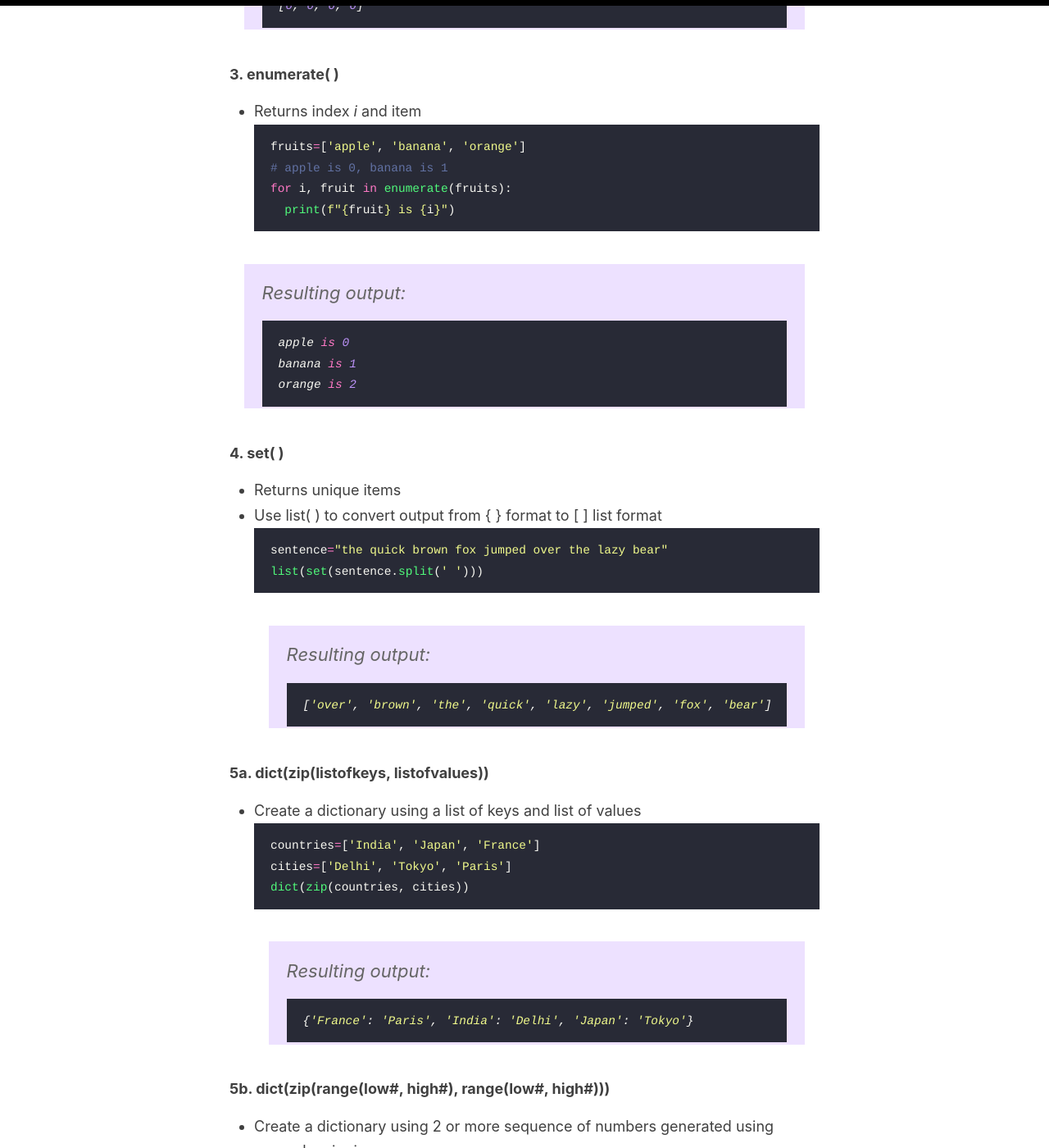
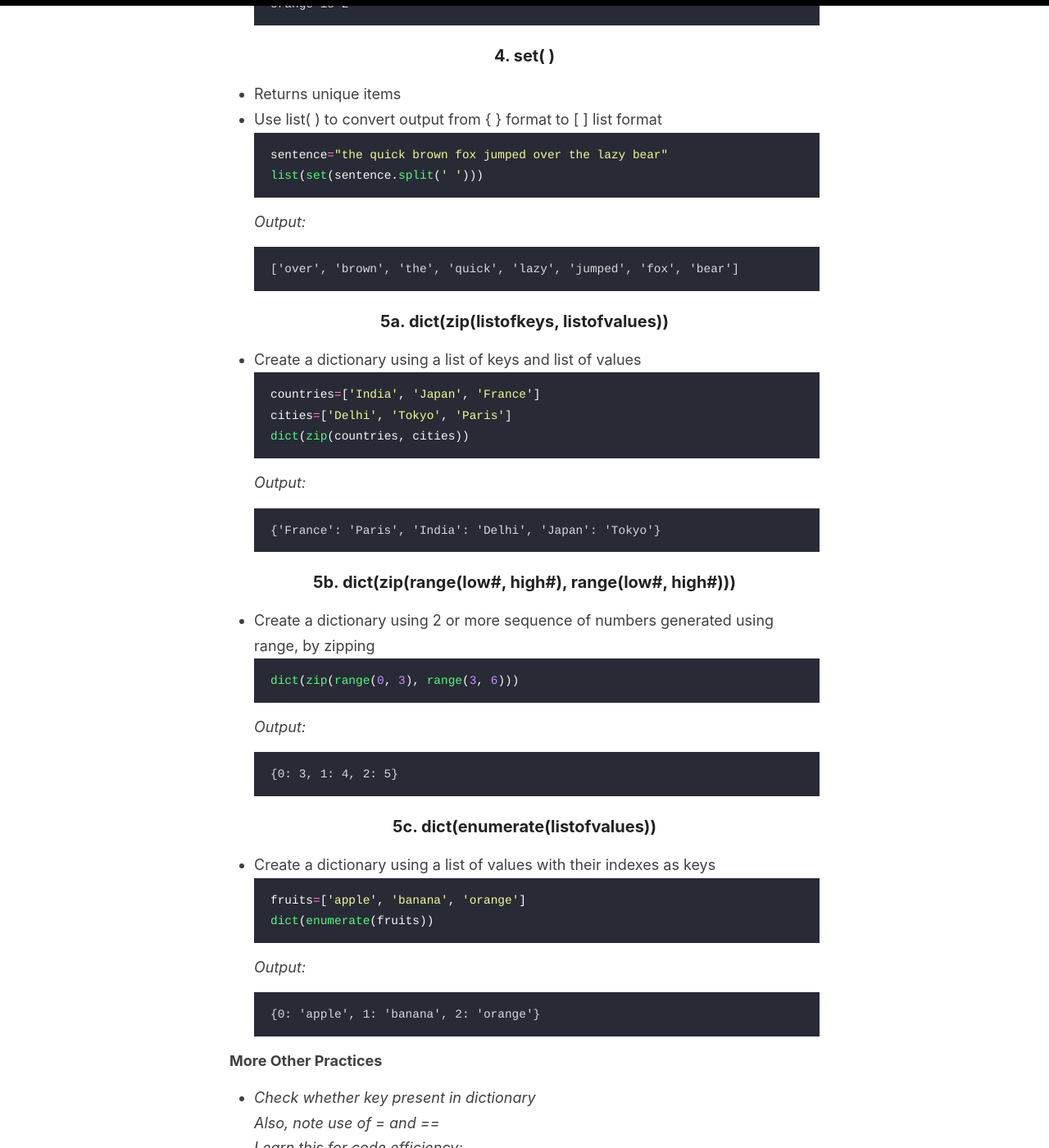
Before and after one commit to liawbeile/liawbeile.github.io, a Jekyll site: the page built from _posts/2021-4-8-april8.md, in a window 1280 px wide and 1400 px high, scrolled down 3522 px. Shown: the whole window at 82% size. Built offline with Jekyll 4.4.1, drawn with Linux system fonts in a browser that asks for light colours; some of the changed text lies outside the part shown.

Commit message:
updated posts format

````diff
--- a/_posts/2021-4-8-april8.md
+++ b/_posts/2021-4-8-april8.md
@@ -14,35 +15,38 @@ categories: Miscellaneous
 
 I also did some practice problems.
 
-### What I learnt:
-**1a. range(number#)**
+---
+
+## What I learnt:
+
+### 1a. range(number#)
 - Returns numbers from 0 to number#-1
 ```python
 for number in range(4):
     print(number)
 ```
-> *Resulting output:*
-```python
+*Output:*
+```
 0
 1
 2
 3
 ```
 
-**1b. range(low#, high#)**
+### 1b. range(low#, high#)
 - Returns numbers from low# to high#-1
 ```python
 for number in range(2,5):
     print(number)
 ```
-> *Resulting output:*
-```python
+*Output:*
+```
 2
 3
 4
 ```
 
-**1c. range(low#, high#, step#)**
+### 1c. range(low#, high#, step#)
 - Returns numbers in that range, from low to high.
 - Number sequence depends on if there is a step.
 - Range returns an iterator.
@@ -51,30 +55,29 @@ for number in range(2,5):
 for number in range(3, 10, 2):
     print(number)
 ```
-> *Resulting output:*
-```python
+*Output:*
+```
 3
 5
 7
 9
 ```
 
-**Practices**
+### Practices
 
-- Practice example:
-Create a dictionary of key value pairs of *number : number to the power of 2* using range(0,10)
+- Create a dictionary of key value pairs of *number : number to the power of 2* using range(0,10)
 ```python
 d={}
 for number in range(0,10):
     d[number]=number**2
 print(d)
 ```
-> *Resulting output:*
-```python
+*Output:*
+```
 {0: 0, 1: 1, 2: 4, 3: 9, 4: 16, 5: 25, 6: 36, 7: 49, 8: 64, 9: 81}
 ```
 
-**2. zip(list1, list2, list3..)**
+### 2. zip(list1, list2, list3..)
 - Combines two or more iterators together
 ```python
 list1=[1, 3, 5]
@@ -83,17 +86,16 @@ list3=[3, 4, 5]
 for item1, item2, item3 in zip(list1, list2, list3):
     print(item1, item2, item3)
 ```
-> *Resulting output:*
-```python
+*Output:*
+```
 1 2 3
 3 4 4
 5 6 5
 ```
 
-**Practices**
+### Practices
 
-- Practice example:
-Using 2 lists - subtract values of list2 from list1 & print those values as a list, using zip( )
+- Using 2 lists - subtract values of list2 from list1 & print those values as a list, using zip( )
 ```python
 list1=[10,9,8,7]
 list2=[4,3,2,1]
@@ -104,13 +106,12 @@ for number1,number2 in zip(list1,list2):
     list3.append(result)
 print(list3)
 ```
-
-> *Resulting output:*
-```python
+*Output:*
+```
 [6, 6, 6, 6]
 ```
 
-**3. enumerate( )**
+### 3. enumerate( )
 - Returns index *i* and item
 ```python
 fruits=['apple', 'banana', 'orange']
@@ -118,63 +119,61 @@ fruits=['apple', 'banana', 'orange']
 for i, fruit in enumerate(fruits):
     print(f"{fruit} is {i}")
 ```
-
-> *Resulting output:*
-```python
+*Output:*
+```
 apple is 0
 banana is 1
 orange is 2
 ```
 
-**4. set( )**
+### 4. set( )
 - Returns unique items
 - Use list( ) to convert output from { } format to [ ] list format
 ```python
 sentence="the quick brown fox jumped over the lazy bear"
 list(set(sentence.split(' ')))
 ```
-> *Resulting output:*
-```python
+*Output:*
+```
 ['over', 'brown', 'the', 'quick', 'lazy', 'jumped', 'fox', 'bear']
 ```
 
-**5a. dict(zip(listofkeys, listofvalues))**
+### 5a. dict(zip(listofkeys, listofvalues))
 - Create a dictionary using a list of keys and list of values
 ```python
 countries=['India', 'Japan', 'France']
 cities=['Delhi', 'Tokyo', 'Paris']
 dict(zip(countries, cities))
 ```
-> *Resulting output:*
-```python
+*Output:*
+```
 {'France': 'Paris', 'India': 'Delhi', 'Japan': 'Tokyo'}
 ```
 
-**5b. dict(zip(range(low#, high#), range(low#, high#)))**
+### 5b. dict(zip(range(low#, high#), range(low#, high#)))
 - Create a dictionary using 2 or more sequence of numbers generated using range, by zipping
 ```python
 dict(zip(range(0, 3), range(3, 6)))
 ```
-> *Resulting output:*
-```python
+*Output:*
+```
 {0: 3, 1: 4, 2: 5}
 ```
 
-**5c. dict(enumerate(listofvalues))**
+### 5c. dict(enumerate(listofvalues))
 - Create a dictionary using a list of values with their indexes as keys
 ```python
 fruits=['apple', 'banana', 'orange']
 dict(enumerate(fruits))
 ```
-> *Resulting output:*
-```python
+*Output:*
+```
 {0: 'apple', 1: 'banana', 2: 'orange'}
 ```
 
 **More Other Practices**
 
-- Practice example:
- *Check whether key present in dictionary*
+- *Check whether key present in dictionary*
  *Also, note use of = and ==*
  *Learn this for code efficiency:*
 ```python
@@ -189,24 +188,22 @@ else:
     print('No')
 ```
 
-- Practice example:
- *Create a dictionary with key and value pair*
+- *Create a dictionary with key and value pair*
 ```python
 d={}
 d['key1']=3
 print(d)
 ```
-> *Resulting output:*
-```python
+*Output:*
+```
 {'key1': 3}
 ```
-
-    Update the value to another value
+Update the value to another value
 ```python
 d['key1']=4
 print(d)
 ```
-> *Resulting output:*
-```python
+*Output:*
+```
 {'key1': 4}
 ```
````
Also changed, not shown: other parts of _posts/2021-4-8-april8.md (+4 -3 lines), _posts/2021-3-26-march26.md (+27 -11 lines), _posts/2021-3-28-march28.md (+14 -2 lines), _posts/2021-4-1-april1.md (+26 -11 lines), _posts/2021-4-5-april5.md (+42 -36 lines).
